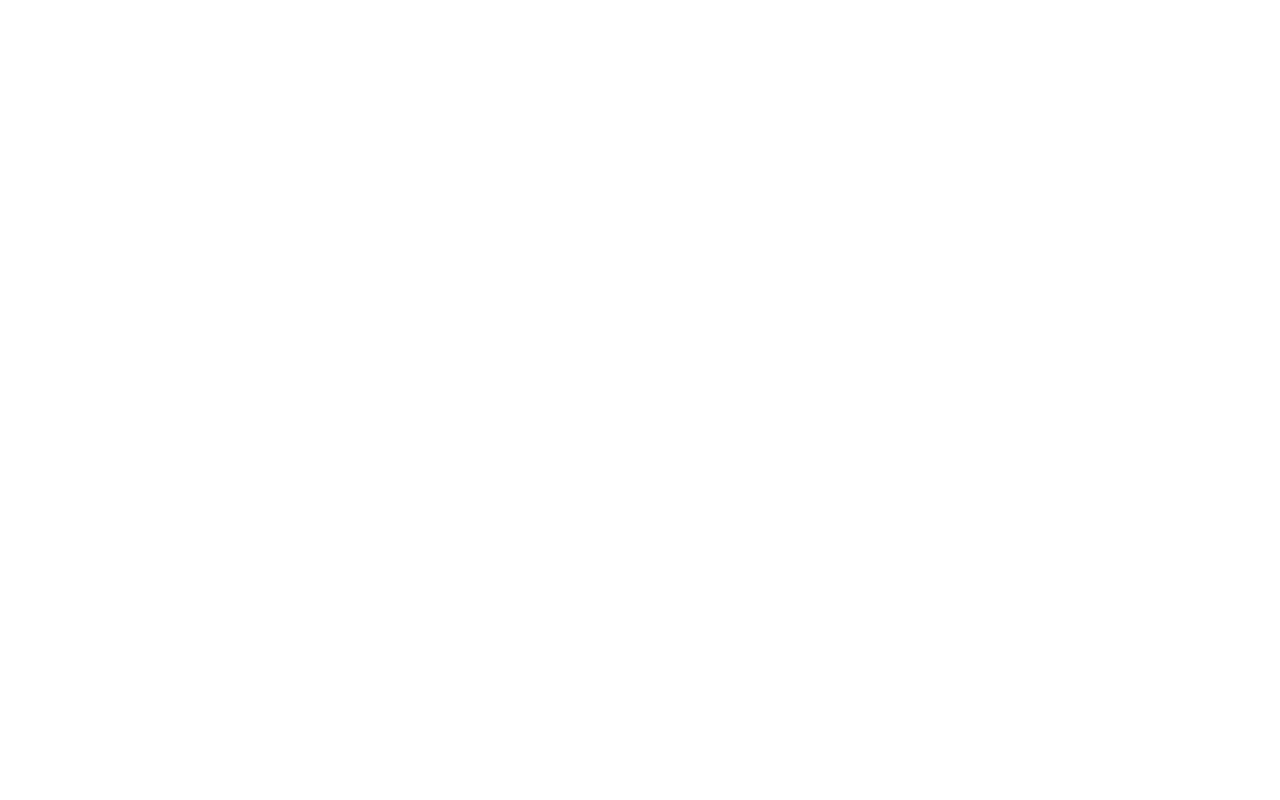
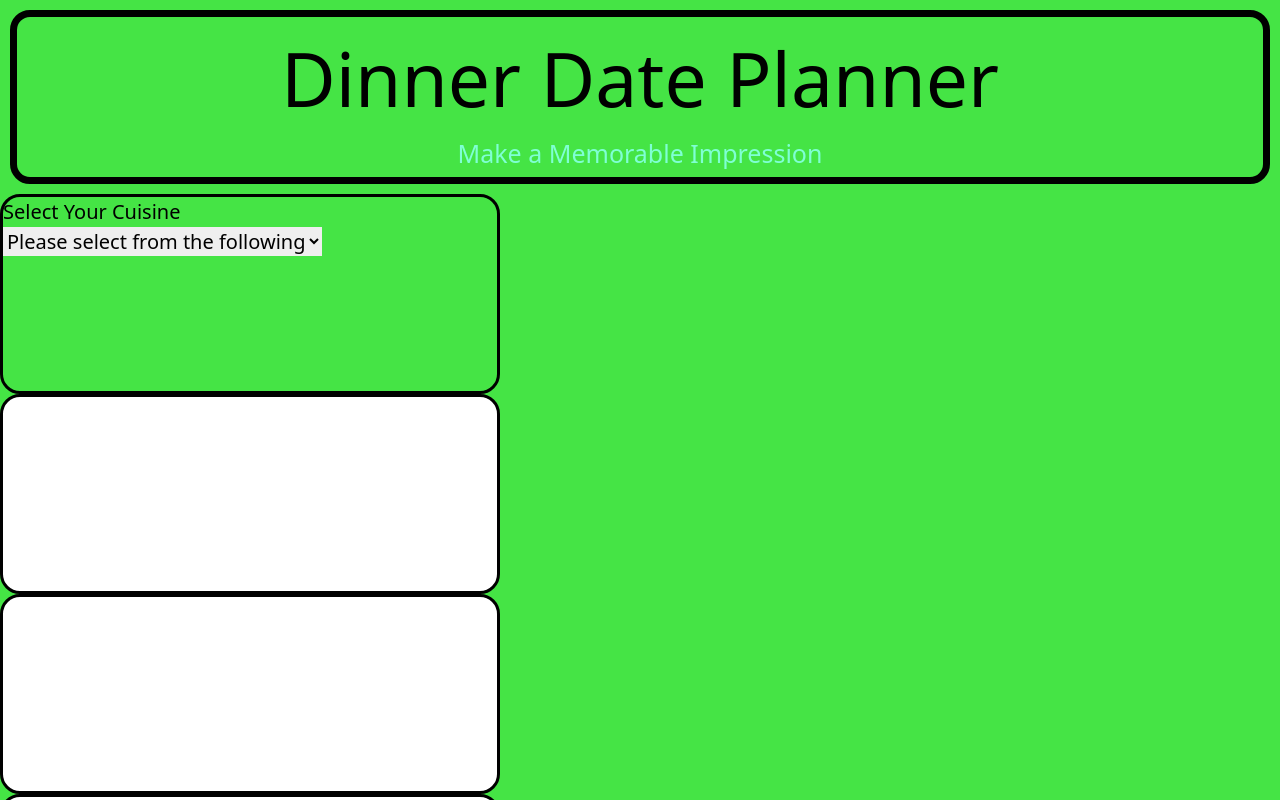
Before and after one commit to JenWariner19/dinner-date-planner, a plain HTML site: page index.html in a window 1280 px wide. Shown: the top 800 px of the page. Drawn offline with nearby package versions, Linux system fonts and the light colour scheme.

Commit message:
added daniels work

```diff
--- a/assets/css/style.css
+++ b/assets/css/style.css
@@ -0,0 +1,39 @@
+body {
+    background-color: rgb(69, 228, 69);
+}
+
+#heading {
+    border: solid 7px;
+    border-radius: 20px;
+    padding: 5px;
+    margin: 10px;
+    justify-content: center;
+    align-items: center;
+    text-align: center;
+    font-size: 75px;
+}
+
+#small-head{
+    font-size: 25px;
+    color: aquamarine;
+}
+
+/* box with drop down*/
+.select-box {
+    border: solid 3px;
+    border-radius: 20px;
+    padding: 0;
+    font-size: 20px;
+    display: flex;
+    width: 500px;
+    height: 200px;
+}
+
+/* boxes for content.. Just need to be positioned */
+ section {
+    width: 500px;
+    height: 200px;
+    border: 3px solid black;
+    border-radius: 20px;
+    background-color: white;
+    }
--- a/index.html
+++ b/index.html
@@ -5,12 +5,47 @@
     <meta http-equiv="X-UA-Compatible" content="IE=edge">
     <meta name="viewport" content="width=device-width, initial-scale=1.0">
     <title>Dinner Date Planner</title>
+    <script src="https://cdn.tailwindcss.com"></script>
+    <link rel="stylesheet" href="./assets/css/style.css">
     <script src="https://code.jquery.com/jquery-3.5.1.min.js"
     integrity="sha256-9/aliU8dGd2tb6OSsuzixeV4y/faTqgFtohetphbbj0=" crossorigin="anonymous"></script>
-    <link rel="stylesheet" href="./assets/css/style.css">
 </head>
 <body>
+    <div id="heading">
+        <h1>Dinner Date Planner</h1>
+        <h2 id="small-head">Make a Memorable  Impression</h2>
+        </div>
 
+        <div class="container">
+             <div class="select-box">
+                <div class="options-container">
+                    <label for="cuisine">Select Your Cuisine</label>
+                    <br>
+                    <select name="protien" id="select-protein">
+                        <option value=" ">Please select from the following</option>
+                        <option value="Type">Type of cuisine</option>
+                        <option value="Entree">Entree(Protein)</option>
+                    </select>
+                </div>
+            </div>
+         </div>
+        </div>
+        <section id="cocktails">
+            <p>
+            </p>
+        </section>
+        <section id="saved_pairings">
+            <p>
+            </p>
+        </section>
+        <section id="list_off_meals">
+            <p>
+            </p>
+        </section>
+        <section id="list_off_cocktails">
+            <p>
+            </p>
+        </section>
     <script src="./assets/js/script.js"></script>
 </body>
 </html>
```
